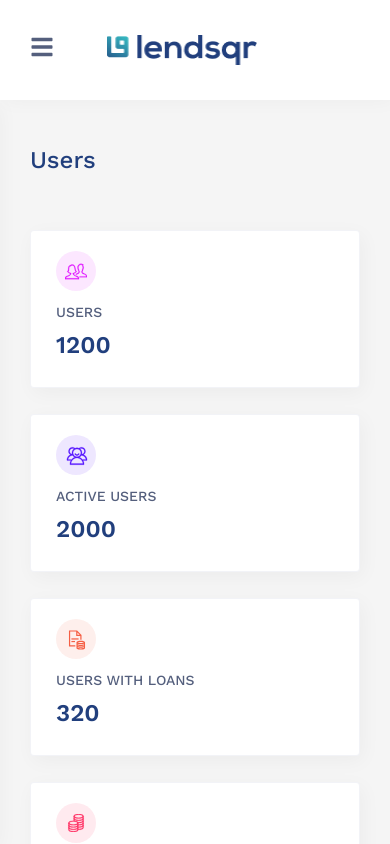
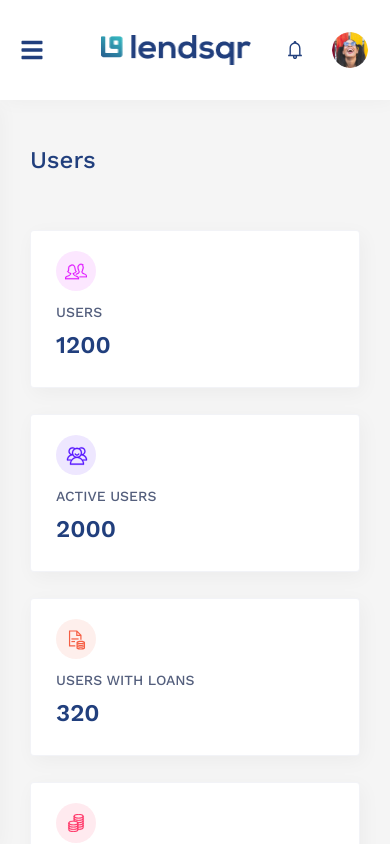
Before and after one commit to iamBlissMedik/lendsqr-fe-test, a Next.js app: page /users in a window 390 px wide. Built offline with nearby package versions, Linux system fonts and the light colour scheme.

Commit message:
responsive sidebar

```diff
--- a/src/components/Navbar/Navbar.module.scss
+++ b/src/components/Navbar/Navbar.module.scss
@@ -20,8 +20,29 @@
 
 .mobileToggle {
   display: none;
-  font-size: 24px;
+  background: none;
+  border: none;
+  color: #213f7d;
+  font-size: 1.5rem;
   cursor: pointer;
+  padding: 0.5rem;
+  margin-right: 1rem;
+  transition: all 0.2s;
+  border-radius: 4px;
+
+  &:hover {
+    background: rgba(33, 63, 125, 0.1);
+  }
+
+  &:active {
+    transform: scale(0.95);
+  }
+
+  @media (max-width: 1023px) {
+    display: flex;
+    align-items: center;
+    justify-content: center;
+  }
 }
 
 .logo {
@@ -102,22 +123,51 @@
 }
 
 /* Mobile */
+@media (max-width: 1023px) {
+  .navbar {
+    padding: 1rem;
+    gap: 0.75rem;
+  }
+}
+
 @media (max-width: 1100px) {
   .searchBox {
     display: none;
-  }
-
-  .mobileToggle {
-    display: block;
   }
 }
 
 /* Small screens (mobile) */
 @media (max-width: 795px) {
   .navbar {
-    width: 75%;
+    width: 100%;
   }
+
   .rightNav {
-    display: none;
+    display: flex;
+    gap: 1rem;
+
+    .docsLink {
+      display: none;
+    }
+
+    .username {
+      display: none;
+    }
   }
 }
+
+@media (max-width: 640px) {
+  .navbar {
+    padding: 0.75rem;
+  }
+
+  .bell {
+    font-size: 22px;
+    margin-right: 10px;
+  }
+
+  .userPic {
+    width: 36px;
+    height: 36px;
+  }
+}
--- a/src/components/Navbar/Navbar.tsx
+++ b/src/components/Navbar/Navbar.tsx
@@ -6,15 +6,21 @@ import { LiaBellSolid } from "react-icons/lia";
 import Image from "next/image";
 import styles from "./Navbar.module.scss";
 import Link from "next/link";
+import { useSidebar } from "@/contexts/SidebarContext";
 
 export default function Navbar() {
+  const { toggleSidebar } = useSidebar();
   return (
     <header className={styles.header}>
       <nav className={styles.navbar}>
         {/* Mobile toggle */}
-        <i className={styles.mobileToggle}>
+        <button
+          className={styles.mobileToggle}
+          onClick={toggleSidebar}
+          aria-label="Toggle sidebar"
+        >
           <FaBars />
-        </i>
+        </button>
 
         {/* Logo */}
         <Image
--- a/src/components/Sidebar/Sidebar.module.scss
+++ b/src/components/Sidebar/Sidebar.module.scss
@@ -1,4 +1,61 @@
 @import "../../styles/abstracts/variables";
+
+.overlay {
+  position: fixed;
+  top: 0;
+  left: 0;
+  right: 0;
+  bottom: 0;
+  background: rgba(0, 0, 0, 0.5);
+  z-index: 998;
+  animation: fadeIn 0.3s ease;
+
+  @media (min-width: 1024px) {
+    display: none;
+  }
+}
+
+@keyframes fadeIn {
+  from {
+    opacity: 0;
+  }
+  to {
+    opacity: 1;
+  }
+}
+
+// Close button (mobile only)
+.closeBtn {
+  display: none;
+
+  @media (max-width: 1023px) {
+    display: flex;
+    align-items: center;
+    justify-content: center;
+    position: absolute;
+    top: 1rem;
+    right: 1rem;
+    width: 40px;
+    height: 40px;
+    background: rgba(33, 63, 125, 0.1);
+    border: none;
+    border-radius: 50%;
+    color: #213f7d;
+    font-size: 1.5rem;
+    cursor: pointer;
+    z-index: 1000;
+    transition: all 0.2s;
+
+    &:hover {
+      background: rgba(33, 63, 125, 0.2);
+      transform: scale(1.1);
+    }
+
+    &:active {
+      transform: scale(0.95);
+    }
+  }
+}
 
 .sidebar {
   width: 283px;
@@ -7,10 +64,11 @@
   box-shadow: 0px 5px 20px 0px #0000000a;
   position: fixed;
   top: 100px;
+  left: 0; // Default position for desktop
   overflow-y: auto;
   padding: 20px 0 10px 0;
-  z-index: 9;
-  transition: all 0.3s ease-in-out;
+  z-index: 999; // Higher than overlay (998)
+  transition: left 0.3s ease-in-out; // Animate left property
 
   .end-icon {
     display: flex;
@@ -27,8 +85,8 @@
   }
 
   ul {
-    margin: 0 0 20px 0; // remove default margin
-    padding-left: 0; // remove default padding
+    margin: 0 0 20px 0;
+    padding-left: 0;
     list-style-type: none;
   }
 
@@ -64,6 +122,17 @@
     border-top: 1px solid rgba(33, 63, 125, 0.1);
     margin-top: 30px;
   }
+
+  /* Mobile styles */
+  @media (max-width: 1023px) {
+    left: -283px; // Hidden by default on mobile
+    padding-top: 4rem; // Add space for close button
+
+    &.open {
+      left: 0; // Slide in when open
+      box-shadow: 4px 0 20px rgba(0, 0, 0, 0.15);
+    }
+  }
 }
 
 /* Scrollbar */
@@ -77,14 +146,3 @@
   background: #c1c1c1;
   border-radius: 4px;
 }
-
-/* Responsive */
-@media (max-width: 1100px) {
-  .sidebar {
-    left: -283px;
-  }
-
-  .reveal-sidebar {
-    left: 0;
-  }
-}
--- a/src/components/Sidebar/Sidebar.tsx
+++ b/src/components/Sidebar/Sidebar.tsx
@@ -5,14 +5,37 @@ import Link from "next/link";
 import { usePathname } from "next/navigation";
 import { primaryLinks, sidebarSections } from "@/constants/sidebarLinks";
 import styles from "./Sidebar.module.scss";
+import { useSidebar } from "@/contexts/SidebarContext";
+import { IoClose } from "react-icons/io5";
 
 export default function Sidebar() {
   const pathname = usePathname();
-
+const { isSidebarOpen, closeSidebar } = useSidebar();
   return (
-    <aside className={`${styles.sidebar} hide-scroll-bar`}>
+    <>
+      {/* Mobile Overlay */}
+      {isSidebarOpen && (
+        <div
+          className={styles.overlay}
+          onClick={closeSidebar}
+          aria-hidden="true"
+        />
+      )}
+      <aside
+        className={`${styles.sidebar} ${
+          isSidebarOpen ? styles.open : ""
+        } hide-scroll-bar`}
+      >
+        {/* Mobile Close Button */}
+        <button
+          className={styles.closeBtn}
+          onClick={closeSidebar}
+          aria-label="Close sidebar"
+        >
+          <IoClose />
+        </button>
         {/* First two links */}
-      {primaryLinks.map((link,index) => {
+        {primaryLinks.map((link, index) => {
           const isActive = pathname === link.href;
           return (
             <Link
@@ -65,5 +88,6 @@ export default function Sidebar() {
           </div>
         ))}
       </aside>
+    </>
   );
 }
--- a/src/components/layouts/Dashboard/DashboardLayoutClient.tsx
+++ b/src/components/layouts/Dashboard/DashboardLayoutClient.tsx
@@ -4,6 +4,7 @@ import { ReactNode } from "react";
 import Navbar from "@/components/Navbar/Navbar";
 import Sidebar from "@/components/Sidebar/Sidebar";
 import styles from "./DashboardLayout.module.scss";
+import { SidebarProvider } from "@/contexts/SidebarContext";
 
 export default function DashboardLayoutClient({
   children,
@@ -11,6 +12,7 @@ export default function DashboardLayoutClient({
   children: ReactNode;
 }) {
   return (
+    <SidebarProvider>
       <div className={styles.layout}>
         {/* Top Navbar */}
         <Navbar />
@@ -22,5 +24,6 @@ export default function DashboardLayoutClient({
           <main className={styles.content}>{children}</main>
         </div>
       </div>
+    </SidebarProvider>
   );
 }
--- /dev/null
+++ b/src/contexts/SidebarContext.tsx
@@ -0,0 +1,67 @@
+"use client";
+
+import {
+  createContext,
+  useContext,
+  useState,
+  ReactNode,
+  useEffect,
+} from "react";
+
+interface SidebarContextType {
+  isSidebarOpen: boolean;
+  toggleSidebar: () => void;
+  closeSidebar: () => void;
+  openSidebar: () => void;
+}
+
+const SidebarContext = createContext<SidebarContextType | undefined>(undefined);
+
+export function SidebarProvider({ children }: { children: ReactNode }) {
+  const [isSidebarOpen, setIsSidebarOpen] = useState(false);
+
+  // Close sidebar when screen size changes to desktop
+  useEffect(() => {
+    const handleResize = () => {
+      if (window.innerWidth >= 1024) {
+        setIsSidebarOpen(false);
+      }
+    };
+
+    window.addEventListener("resize", handleResize);
+    return () => window.removeEventListener("resize", handleResize);
+  }, []);
+
+  // Prevent body scroll when sidebar is open on mobile
+  useEffect(() => {
+    if (isSidebarOpen) {
+      document.body.style.overflow = "hidden";
+    } else {
+      document.body.style.overflow = "";
+    }
+
+    return () => {
+      document.body.style.overflow = "";
+    };
+  }, [isSidebarOpen]);
+
+  const toggleSidebar = () => setIsSidebarOpen((prev) => !prev);
+  const closeSidebar = () => setIsSidebarOpen(false);
+  const openSidebar = () => setIsSidebarOpen(true);
+
+  return (
+    <SidebarContext.Provider
+      value={{ isSidebarOpen, toggleSidebar, closeSidebar, openSidebar }}
+    >
+      {children}
+    </SidebarContext.Provider>
+  );
+}
+
+export function useSidebar() {
+  const context = useContext(SidebarContext);
+  if (context === undefined) {
+    throw new Error("useSidebar must be used within a SidebarProvider");
+  }
+  return context;
+}
```
Also changed, not shown: src/app/globals.css (line endings or trailing spaces). Lines whose indentation alone changed are shown as unchanged.
